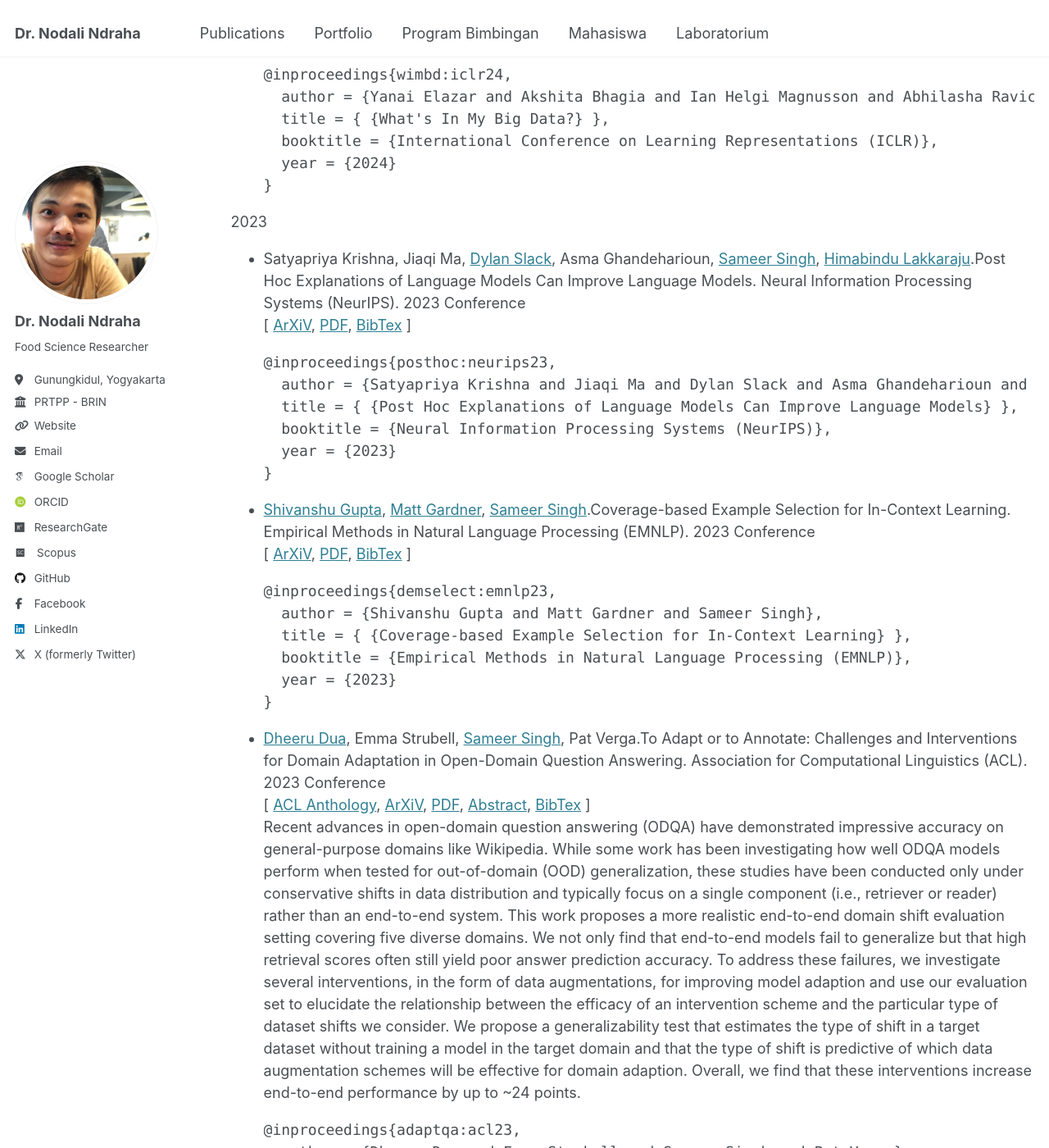
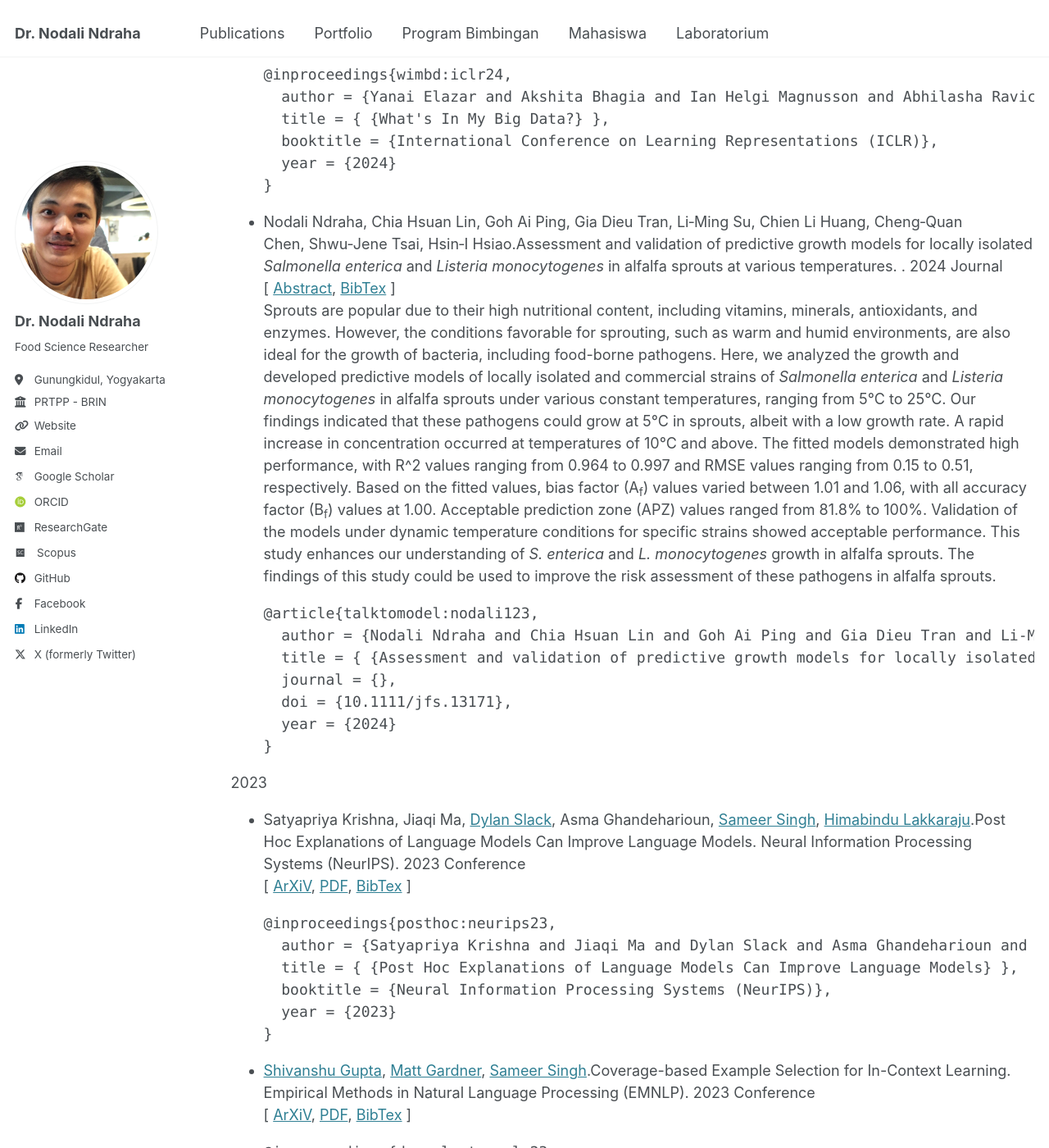
Before and after one commit to nndraha/nodali.github.io, a Jekyll site: the page built from _pages/publications.html, in a window 1280 px wide and 1400 px high, scrolled down 5510 px. Shown: the whole window at 82% size. Built offline with Jekyll 4.4.1, drawn with Linux system fonts in a browser that asks for light colours; some web fonts are replaced; some of the changed text lies outside the part shown.

Commit message:
Update papers.yml

```diff
--- a/_data/bibere/papers.yml
+++ b/_data/bibere/papers.yml
@@ -1,3 +1,23 @@
+talktomodel:nodali123:
+  title: >
+    Assessment and validation of predictive growth models for locally isolated <i>Salmonella enterica</i> and <i>Listeria monocytogenes</i> in alfalfa sprouts at various temperatures
+  authors:
+    - Nodali Ndraha
+    - Chia Hsuan Lin
+    - Goh Ai Ping
+    - Gia Dieu Tran
+    - Li‐Ming Su
+    - Chien Li Huang
+    - Cheng‐Quan Chen
+    - Shwu‐Jene Tsai
+    - Hsin‐I Hsiao
+  year: 2024
+  type: Journal
+  doi: 10.1111/jfs.13171
+  abstract: >
+    Sprouts are popular due to their high nutritional content, including vitamins, minerals, antioxidants, and enzymes. However, the conditions favorable for sprouting, such as warm and humid environments, are also ideal for the growth of bacteria, including food-borne pathogens. Here, we analyzed the growth and developed predictive models of locally isolated and commercial strains of <i>Salmonella enterica</i> and <i>Listeria monocytogenes</i> in alfalfa sprouts under various constant temperatures, ranging from 5°C to 25°C. Our findings indicated that these pathogens could grow at 5°C in sprouts, albeit with a low growth rate. A rapid increase in concentration occurred at temperatures of 10°C and above. The fitted models demonstrated high performance, with R^2 values ranging from 0.964 to 0.997 and RMSE values ranging from 0.15 to 0.51, respectively. Based on the fitted values, bias factor (A<sub>f</sub>) values varied between 1.01 and 1.06, with all accuracy factor (B<sub>f</sub>) values at 1.00. Acceptable prediction zone (APZ) values ranged from 81.8% to 100%. Validation of the models under dynamic temperature conditions for specific strains showed acceptable performance. This study enhances our understanding of <i>S. enterica</i> and <i>L. monocytogenes</i> growth in alfalfa sprouts. The findings of this study could be used to improve the risk assessment of these pathogens in alfalfa sprouts.
+
+
 plottwist:emnlp24:
   title: "PlotTwist: Multimodal Models Don't Comprehend Simple Chart Details"
   authors:
@@ -238,31 +258,7 @@ rumors:ipm23:
       link: https://www.sciencedirect.com/science/article/pii/S0306457322002175/pdfft?md5=dfcd058eadba47288dfbf832b44e7e24&pid=1-s2.0-S0306457322002175-main.pdf
   grants: [mcs]
 
-talktomodel:ni23:
-  title: >
-    Explaining machine learning models with interactive natural language conversations using TalkToModel
-  authors:
-    - dslack
-    - Satyapriya Krishna
-    - hima
-    - sameer
-  venue: Nature Machine Intelligence
-  year: 2023
-  type: Journal
-  doi: 10.1038/s42256-023-00692-8
-  abstract: >
-    Practitioners increasingly use machine learning (ML) models, yet models have become more complex and harder to understand. To understand complex models, researchers have proposed techniques to explain model predictions. However, practitioners struggle to use explainability methods because they do not know which explanation to choose and how to interpret the explanation. Here we address the challenge of using explainability methods by proposing TalkToModel: an interactive dialogue system that explains ML models through natural language conversations. TalkToModel consists of three components: an adaptive dialogue engine that interprets natural language and generates meaningful responses; an execution component that constructs the explanations used in the conversation; and a conversational interface. In real-world evaluations, 73% of healthcare workers agreed they would use TalkToModel over existing systems for understanding a disease prediction model, and 85% of ML professionals agreed TalkToModel was easier to use, demonstrating that TalkToModel is highly effective for model explainability.
-  links:
-    - name: Nature page
-      link: "https://www.nature.com/articles/s42256-023-00692-8"
-    - name: PDF
-      link: "https://www.nature.com/articles/s42256-023-00692-8.pdf"
-    - name: Code
-      link: "https://github.com/dylan-slack/TalkToModel"
-    - name: ArXiV
-      link: https://arxiv.org/abs/2207.04154
-    - name: Demo
-      link: https://nlp.ics.uci.edu/talk-to-healthcare-model/
+
 
 adaptqa:acl23:
   title: >
```
